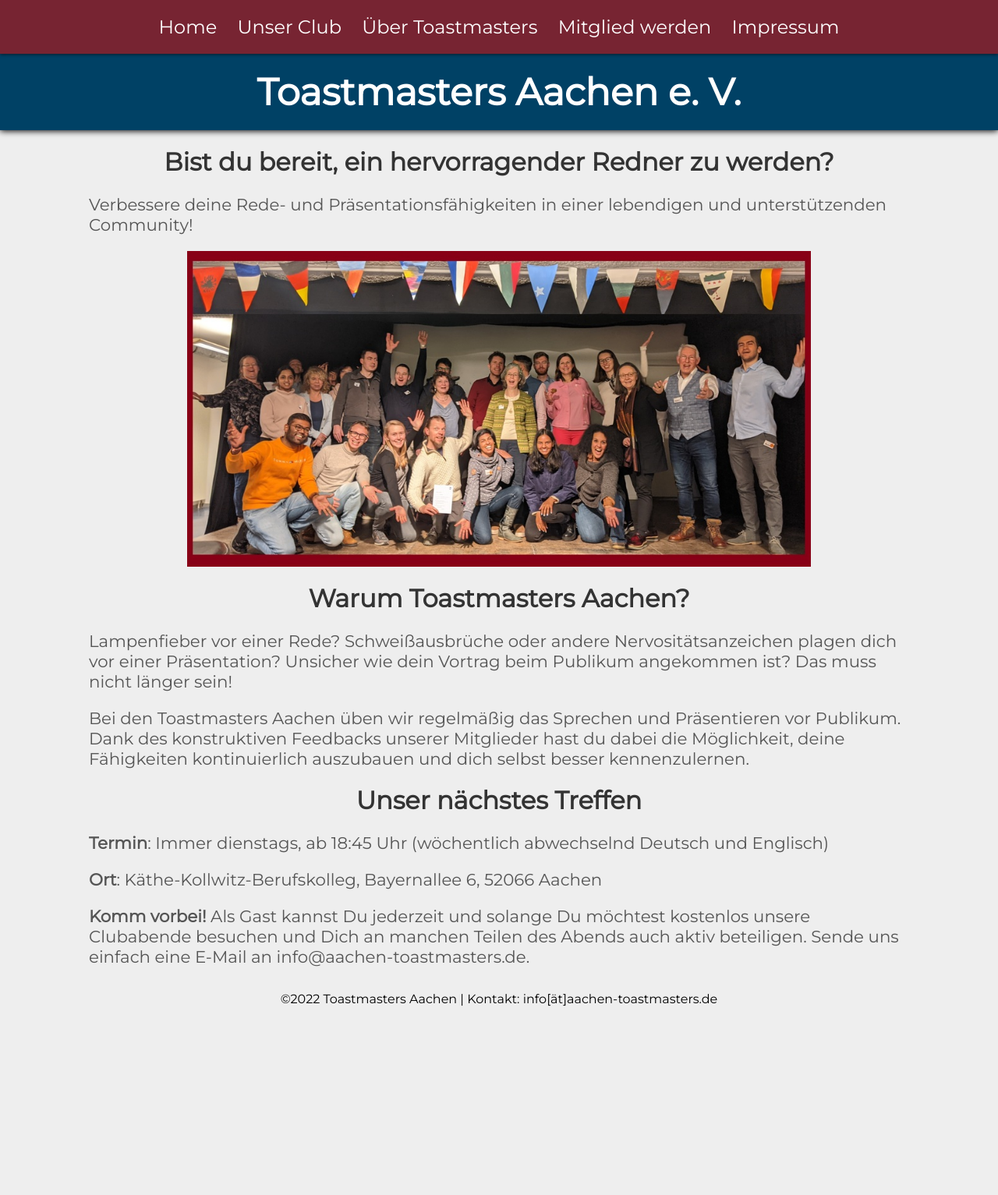
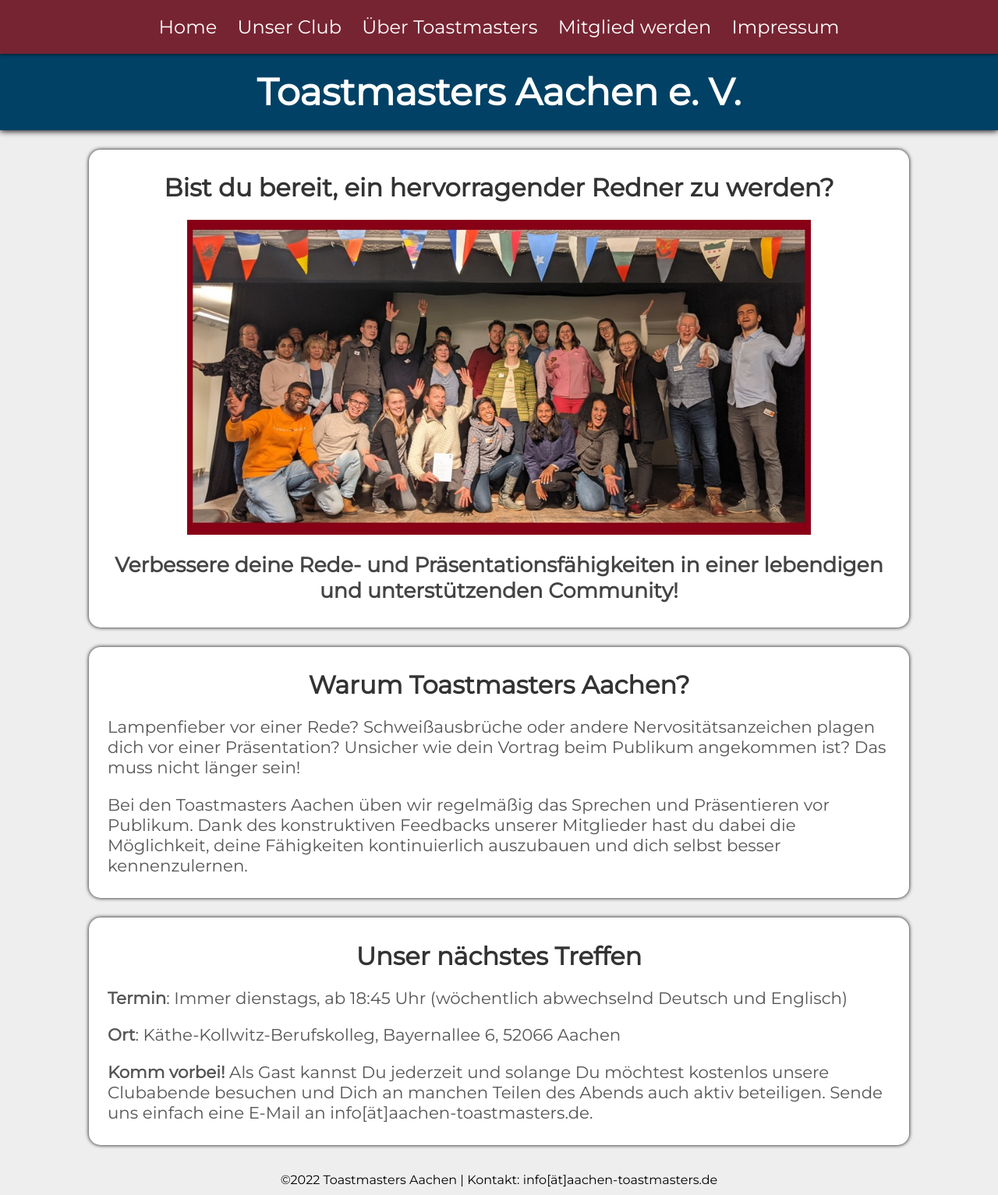
Before and after one commit to toastmasters-aachen/toastmasters-aachen.github.io, a Jekyll site: the page built from index.md, in a window 1280 px wide. Shown: the whole page at 78% size. Built offline with Jekyll 4.4.1, drawn with Linux system fonts in a browser that asks for light colours; before the commit the page ends 1301 px from its top, so only the background shows below that.

Commit message:
Clean up scss and add card element

```diff
--- a/_sass/theme.scss
+++ b/_sass/theme.scss
@@ -1,3 +1,6 @@
+$primary-blue: #004165;
+$primary-red: #772432;
+
 /* montserrat-regular - latin */
 @font-face {
   font-family: 'Montserrat';
@@ -15,7 +18,6 @@
 * {
     box-sizing: border-box;
     font-family: 'Montserrat', sans-serif;
-    /* font-family: 'Times New Roman'; */
 }
 
 html, body {
@@ -24,7 +26,6 @@ html, body {
     padding: 0;
     width: 100%;
 }
-
 
 h1 {
     font-size: 24pt;
@@ -58,7 +59,7 @@ p {
 .heading-large {
     position: relative;
     box-shadow: 0px 1px 8px rgba(0, 0, 0, 1);
-    background-color: #004165;
+    background-color: $primary-blue;
     color: white;
     padding: 20px;
     margin: 0;
@@ -74,7 +75,7 @@ p {
 }
 
 .nav {
-    background-color: #772432;
+    background-color: $primary-red;
     padding: 20px;
     margin: 0;
     display: flex;
@@ -83,27 +84,29 @@ p {
     text-decoration: none;
 }
 
-.nav ul {
+.nav {
+    ul {
         padding: 0;
         margin: 0;
     }
 
-.nav li {
+    li {
         display: inline;
         border-radius: 10px;
         padding: 10px 10px;
     }
 
-.nav li:hover {
+    li:hover {
         background: red;
         transition: 1s;
     }
 
-.nav a {
+    a {
         color: white;
         padding: 0;
         margin: 0;
         text-decoration: none;
+    }
 }
 
 .special-announcement {
@@ -140,25 +143,6 @@ p {
     padding: 0;
 }
 
-.blog-preview {
-    padding-top: 10px;
-    padding-bottom: 10px;
-    padding-left: 50px;
-    padding-right: 50px;
-    border-bottom: 2px solid lightgrey;
-}
-
-.blog-preview a {
-    text-align: center;
-    text-decoration: none;
-    color: black;
-}
-
-.blog-preview a:hover {
-    color: grey;
-    transition: 0.5s;
-}
-
 .btn-flex {
     display: flex;
     justify-content: center;
@@ -167,7 +151,7 @@ p {
 }
 
 .button-centered {
-    background-color: #004165;
+    background-color: $primary-blue;
     border: none;
     color: white;
     padding: 10px 5px;
@@ -185,3 +169,14 @@ p {
     margin-right: auto;
     width: 90%;
 }
+
+.card {
+    align: center;
+    background-color: white;
+    border-radius: 15px;
+    margin-top: 25px;
+    margin-bottom: 25px;
+    max-width: 100%;
+    padding: 0.5em 1.5em;
+    box-shadow: 0px 0px 5px rgba(0, 0, 0, 1);
+}
--- a/assets/css/style.scss
+++ b/assets/css/style.scss
@@ -1,4 +1,4 @@
 ---
 ---
 
-@import 'theme';
+@use 'theme';
--- a/index.md
+++ b/index.md
@@ -2,35 +2,47 @@
 layout: default
 ---
 
-# Bist du bereit, ein hervorragender Redner zu werden?
+<div class='card'>
+    <h1>Bist du bereit, ein hervorragender Redner zu werden?</h1>
+    <img src="/assets/images/home-group-pic.jpg" width="800" style="display: block; margin-left: auto; margin-right: auto;">
+    <h2>
+        Verbessere deine Rede- und Präsentationsfähigkeiten in einer lebendigen und unterstützenden Community!
+    </h2>
+</div>
 
 <!-- [Jump to English](#are-you-ready-to-become-an-excellent-speaker) -->
 
-Verbessere deine Rede- und Präsentationsfähigkeiten in einer lebendigen und unterstützenden Community!
-
-<img src="/assets/images/home-group-pic.jpg" width="800" style="display: block; margin-left: auto; margin-right: auto;">
-
-# Warum Toastmasters Aachen?
-
-Lampenfieber vor einer Rede?
-Schweißausbrüche oder andere Nervositätsanzeichen plagen dich vor einer Präsentation?
-Unsicher wie dein Vortrag beim Publikum angekommen ist?
-Das muss nicht länger sein!
-
-Bei den Toastmasters Aachen üben wir regelmäßig das Sprechen und Präsentieren vor Publikum.
-Dank des konstruktiven Feedbacks unserer Mitglieder hast du dabei die Möglichkeit, deine Fähigkeiten kontinuierlich auszubauen und dich selbst besser kennenzulernen.
 
 
-# Unser nächstes Treffen
+<div class='card'>
+    <h1>Warum Toastmasters Aachen?</h1>
+    <p>
+        Lampenfieber vor einer Rede?
+        Schweißausbrüche oder andere Nervositätsanzeichen plagen dich vor einer Präsentation?
+        Unsicher wie dein Vortrag beim Publikum angekommen ist?
+        Das muss nicht länger sein!
+    </p>
+    <p>
+        Bei den Toastmasters Aachen üben wir regelmäßig das Sprechen und Präsentieren vor Publikum.
+        Dank des konstruktiven Feedbacks unserer Mitglieder hast du dabei die Möglichkeit, deine Fähigkeiten kontinuierlich auszubauen und dich selbst besser kennenzulernen.
+    </p>
+</div>
 
-**Termin**: Immer dienstags, ab 18:45 Uhr (wöchentlich abwechselnd Deutsch und Englisch)
+<div class='card'>
+    <h1>Unser nächstes Treffen</h1>
+    <p>
+        <b>Termin</b>: Immer dienstags, ab 18:45 Uhr (wöchentlich abwechselnd Deutsch und Englisch)
+    </p>
+    <p>
+        <b>Ort</b>: Käthe-Kollwitz-Berufskolleg, Bayernallee 6, 52066 Aachen
+    </p>
+    <p>
+        <b>Komm vorbei!</b>
+        Als Gast kannst Du jederzeit und solange Du möchtest kostenlos unsere Clubabende besuchen und Dich an manchen Teilen des Abends auch aktiv beteiligen.
+        Sende uns einfach eine E-Mail an info[ät]aachen-toastmasters.de.
+    </p>
+</div>
 
-**Ort**: Käthe-Kollwitz-Berufskolleg, Bayernallee 6, 52066 Aachen
-
-
-**Komm vorbei!**
-Als Gast kannst Du jederzeit und solange Du möchtest kostenlos unsere Clubabende besuchen und Dich an manchen Teilen des Abends auch aktiv beteiligen.
-Sende uns einfach eine E-Mail an info@aachen-toastmasters.de.
 
 
 <!--- # Are You Ready to Become an Excellent Speaker? --->
```
Lines whose indentation alone changed are shown as unchanged.
